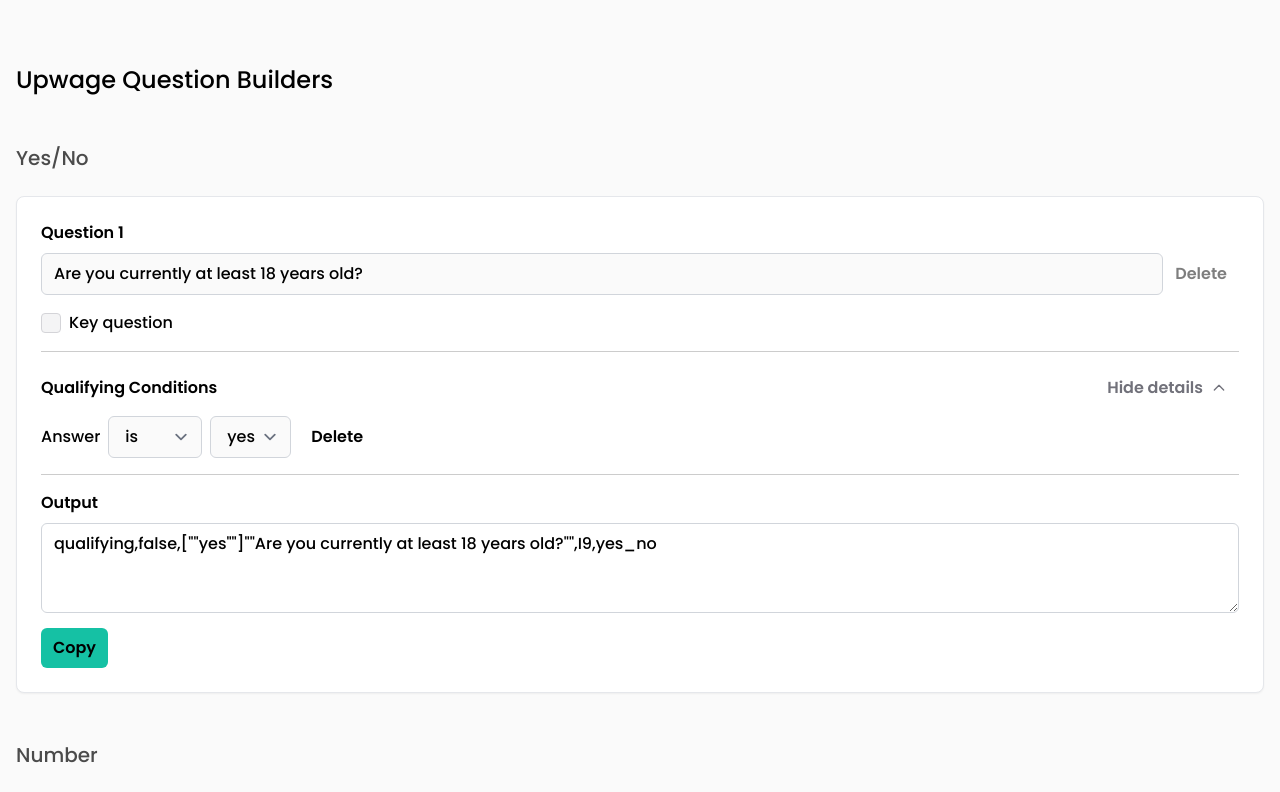
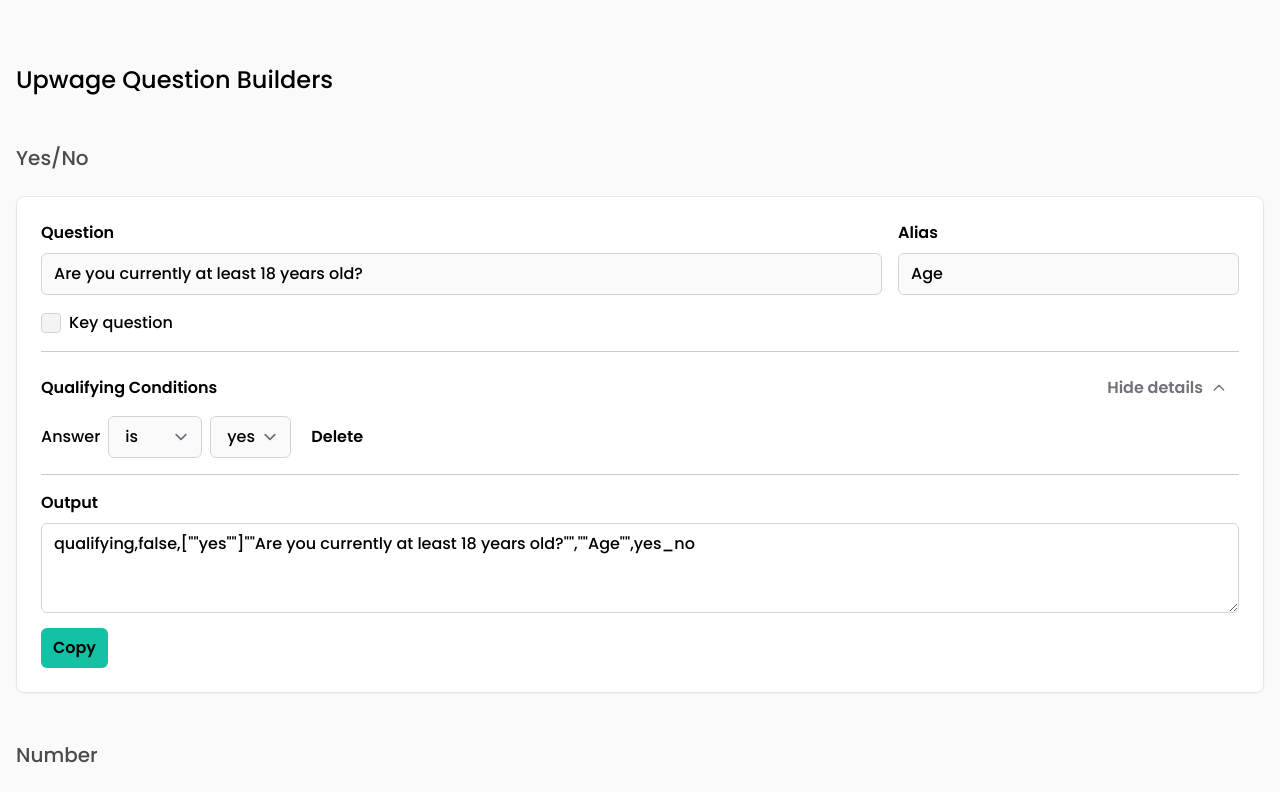
Before and after one commit to nweii/upwage-question-builder, a Next.js app: page / in a window 1280 px wide. Shown: the top 792 px of the page. Built offline with nearby package versions, Linux system fonts and the light colour scheme.

Commit message:
Add alias field

```diff
--- a/components/NumberQuestion.js
+++ b/components/NumberQuestion.js
@@ -22,6 +22,7 @@
     <QuestionType
       type="number"
       initialQuestion="About how many years of food service experience do you have?"
+      initialAlias="Exp"
       initialConditions={[
         { comparison: "is greater than or equal to", value: 1 },
       ]}
--- a/components/QuestionType.js
+++ b/components/QuestionType.js
@@ -7,10 +7,12 @@
 const QuestionType = ({
   type,
   initialQuestion,
+  initialAlias,
   initialConditions,
   options,
 }) => {
   const [question, setQuestion] = useState(initialQuestion);
+  const [alias, setAlias] = useState(initialAlias);
   const [isKeyQuestion, setIsKeyQuestion] = useState(false);
   const [conditions, setConditions] = useState(initialConditions);
   const [combinator, setCombinator] = useState("and");
@@ -25,13 +27,14 @@
       generateOutput(
         type,
         question,
+        alias,
         isKeyQuestion,
         conditions,
         combinator,
         options,
       ),
     );
-  }, [type, question, isKeyQuestion, conditions, combinator, options]);
+  }, [type, question, alias, isKeyQuestion, conditions, combinator, options]);
 
   useEffect(() => {
     setCopyStatus("Copy");
@@ -67,16 +70,23 @@
   return (
     <div className="rounded-lg border border-gray-200 bg-white p-6 shadow-sm dark:border-zinc-700 dark:bg-zinc-900">
       <div className="mb-4">
-        <label className="mb-2 block font-semibold">Question 1</label>
-        <div className="flex items-center">
-          <TextInput
-            value={question}
-            onChange={(e) => setQuestion(e.target.value)}
-            placeholder="Enter your question"
-          />
-          <Button disabled variant="delete" className="ml-2">
-            Delete
-          </Button>
+        <div className="flex items-center gap-4">
+          <div className="flex grow flex-col">
+            <label className="mb-2 block font-semibold">Question</label>
+            <TextInput
+              value={question}
+              onChange={(e) => setQuestion(e.target.value)}
+              placeholder="Enter your question"
+            />
+          </div>
+          <div className="flex flex-col">
+            <label className="mb-2 block font-semibold">Alias</label>
+            <TextInput
+              value={initialAlias}
+              onChange={(e) => setAlias(e.target.value)}
+              placeholder="Enter a shortname for the question"
+            />
+          </div>
         </div>
       </div>
       <div className="flex flex-row gap-4">
--- a/components/YesNo.js
+++ b/components/YesNo.js
@@ -6,6 +6,7 @@
   <QuestionType
     type="yes_no"
     initialQuestion="Are you currently at least 18 years old?"
+    initialAlias="Age"
     initialConditions={[{ condition: "is", answer: "yes" }]}
     options={{
       maxConditions: 1,
--- a/utils/outputGenerators.js
+++ b/utils/outputGenerators.js
@@ -1,6 +1,7 @@
 export const generateOutput = (
   type,
   question,
+  alias,
   isKeyQuestion,
   conditions,
   combinator,
@@ -12,6 +13,7 @@
     case "yes_no":
       return generateYesNoOutput(
         question,
+        alias,
         keyQuestionValue,
         conditions,
         combinator,
@@ -19,6 +21,7 @@
     case "number":
       return generateNumberOutput(
         question,
+        alias,
         keyQuestionValue,
         conditions,
         combinator,
@@ -27,6 +30,7 @@
     case "multiple_choice":
       return generateMultipleChoiceOutput(
         question,
+        alias,
         keyQuestionValue,
         conditions,
         combinator,
@@ -40,28 +44,30 @@
 
 const generateYesNoOutput = (
   question,
+  alias,
   keyQuestionValue,
   conditions,
   combinator,
 ) => {
   if (conditions.length === 0) {
-    return `qualifying,${keyQuestionValue},"${question}",I9,yes_no`;
+    return `qualifying,${keyQuestionValue},"${question}",""${alias}"",yes_no`;
   }
   const conditionString = conditions
     .map((c) => `${c.condition === "is" ? "" : "!"}\"${c.answer}\"`)
     .join(combinator === "and" ? "&" : "|");
-  return `qualifying,${keyQuestionValue},["${conditionString}"]""${question}"",I9,yes_no`;
+  return `qualifying,${keyQuestionValue},["${conditionString}"]""${question}"",""${alias}"",yes_no`;
 };
 
 const generateNumberOutput = (
   question,
+  alias,
   keyQuestionValue,
   conditions,
   combinator,
   allowDecimals,
 ) => {
   if (conditions.length === 0) {
-    return `qualifying,${keyQuestionValue},"${question}",I9,number`;
+    return `qualifying,${keyQuestionValue},"${question}",""${alias}"",number`;
   }
   const conditionString = conditions
     .map((c) => {
@@ -91,11 +97,12 @@
       return `${operator}${c.value}`;
     })
     .join(combinator === "and" ? "&" : "|");
-  return `qualifying,${keyQuestionValue},[${conditionString}]""${question}"",I9,number`;
+  return `qualifying,${keyQuestionValue},[${conditionString}]""${question}"",""${alias}"",number`;
 };
 
 const generateMultipleChoiceOutput = (
   question,
+  alias,
   keyQuestionValue,
   conditions,
   combinator,
@@ -103,7 +110,7 @@
   isMultiSelect,
 ) => {
   if (conditions.length === 0) {
-    return `qualifying,${keyQuestionValue},""${question}"",I9,${isMultiSelect ? "multiple" : "single"}_choice`;
+    return `qualifying,${keyQuestionValue},""${question}"",""${alias}"",${isMultiSelect ? "multiple" : "single"}_choice`;
   }
   const conditionString = conditions
     .map((c) => {
@@ -127,5 +134,5 @@
       return `${prefix}"${c.answer}"`;
     })
     .join(combinator === "and" ? "&" : "|");
-  return `qualifying,${keyQuestionValue},[${conditionString}]""${question}"",I9,${isMultiSelect ? "multiple" : "single"}_choice`;
+  return `qualifying,${keyQuestionValue},[${conditionString}]""${question}"",""${alias}"",${isMultiSelect ? "multiple" : "single"}_choice`;
 };
```
